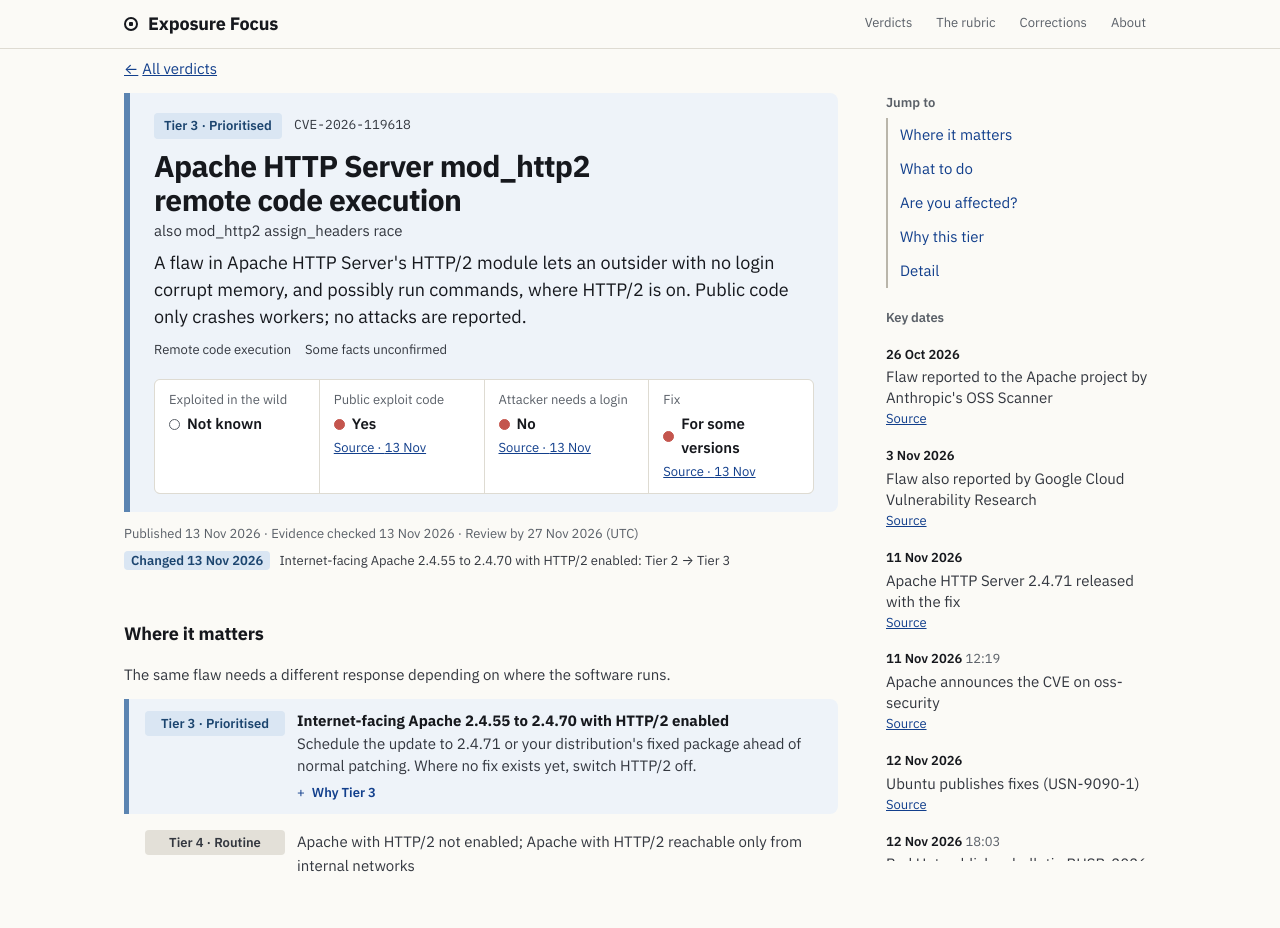
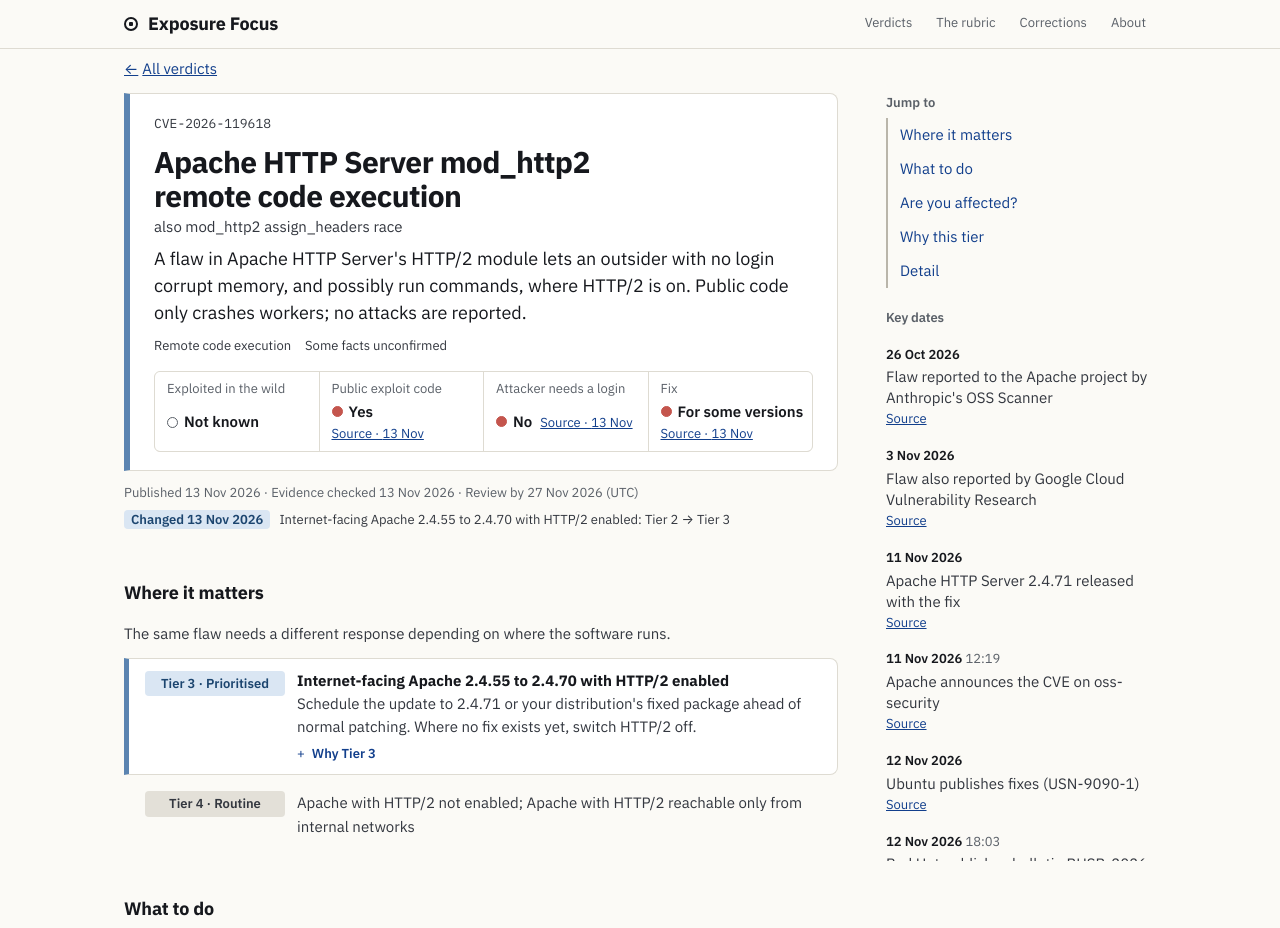
Before and after one commit to stephent23/exposure-focus, an Astro site: page /verdicts/apache-httpd-mod-http2 in a window 1280 px wide. Shown: the top 928 px of the page. Built offline with nearby package versions, Linux system fonts and the light colour scheme; Astro itself is replaced by a stand-in of ours.

Commit message:
Calmer colour, one tier label, compact key facts
Cards are white with a hairline border; the tier colour is only the left
edge and the badge, never a tinted background. The verdict header no longer
repeats the tier badge, which now appears once, in Where it matters. The
four key facts are compact: label above, value and source on one line.

Co-Authored-By: Claude Opus 5.5 <noreply@anthropic.com>

```diff
--- a/src/components/verdict/Summary.astro
+++ b/src/components/verdict/Summary.astro
@@ -2,7 +2,7 @@
 // The top of a verdict: tier, what the flaw is, four facts at a glance, and when it was last checked.
 import '../../styles/verdict/summary.css';
 import { ATTACKS } from '../../lib/attacks';
-import { TIERS, type TierNumber } from '../../lib/tiers';
+import type { TierNumber } from '../../lib/tiers';
 import { keyFacts, niceDate, shortDate, sortedChanges } from '../../lib/verdict-view';
 import { headlineTier, type RecordEntry } from '../../schema/record';
 
@@ -21,7 +21,6 @@ const move = sortedChanges(record.changes).find((c) => c.to_tier !== undefined);
   <a class="back" href="/"><span aria-hidden="true">←</span> All verdicts</a>
   <div class="verdict-panel">
   <p class="kicker">
-    <span class={`badge t${top}`}>Tier {top} · {TIERS[top].name}</span>
     <span class="cve">{record.cves.join(' · ')}</span>
   </p>
   <h1>{record.name}{record.aliases.length > 0 && <small> also {record.aliases.join(', ')}</small>}</h1>
--- a/src/styles/global.css
+++ b/src/styles/global.css
@@ -1,5 +1,5 @@
 /* Site-wide styles: colour tokens, base, type, header, footer and the badges and panels every page shares. */
-/* --bg, --fg, --edge and --wash default to neutral grey; .t1 to .t4 override them for each tier. */
+/* --bg, --fg, --edge and --wash default to neutral grey; .t1 to .t4 override them. Cards stay white: the tier shows only in the left edge and the badge, never as a tinted background. */
 :root {
   --ink: #16181d;
   --ink-2: #33373f;
@@ -30,10 +30,10 @@
   --fs-m: 15px;
   --fs-l: 18px;
 }
-.t1 { --bg: var(--tier1-bg); --fg: var(--tier1-fg); --edge: #c4554d; --wash: #fbeeed; }
-.t2 { --bg: var(--tier2-bg); --fg: var(--tier2-fg); --edge: #d1a32a; --wash: #fdf6de; }
-.t3 { --bg: var(--tier3-bg); --fg: var(--tier3-fg); --edge: #5b84b1; --wash: #eef3f9; }
-.t4 { --bg: #e3e0d8; --fg: var(--ink-2); --edge: #6b7078; --wash: var(--panel); }
+.t1 { --bg: var(--tier1-bg); --fg: var(--tier1-fg); --edge: #c4554d; --wash: #fff; }
+.t2 { --bg: var(--tier2-bg); --fg: var(--tier2-fg); --edge: #d1a32a; --wash: #fff; }
+.t3 { --bg: var(--tier3-bg); --fg: var(--tier3-fg); --edge: #5b84b1; --wash: #fff; }
+.t4 { --bg: #e3e0d8; --fg: var(--ink-2); --edge: #6b7078; --wash: #fff; }
 
 /* Base */
 * { box-sizing: border-box; }
--- a/src/styles/home.css
+++ b/src/styles/home.css
@@ -100,3 +100,6 @@
 .watch-date { grid-column: 2; grid-row: 1; font-size: var(--fs-s); color: var(--muted); white-space: nowrap; }
 @media (min-width: 700px) { .watching ul { grid-template-columns: repeat(2, minmax(0, 1fr)); } }
 @media (min-width: 1000px) { .watching ul { grid-template-columns: repeat(3, minmax(0, 1fr)); } }
+
+/* White cards with a hairline edge; the tier colour is only the left rule. */
+.card, .tally li { border-top: 1px solid var(--line); border-right: 1px solid var(--line); border-bottom: 1px solid var(--line); }
--- a/src/styles/rubric.css
+++ b/src/styles/rubric.css
@@ -51,3 +51,6 @@ table.grid tbody tr:last-child :is(td, .rowhead) { border-bottom: 0; }
 
 /* Column headers wrap between words, never mid-word, on narrow screens. */
 table.grid thead th { overflow-wrap: normal; hyphens: auto; }
+
+/* White cards with a hairline edge; the tier colour is only the left rule or the cell underline. */
+.tiercard, .gate, .adjust li { border-top: 1px solid var(--line); border-right: 1px solid var(--line); border-bottom: 1px solid var(--line); }
--- a/src/styles/trust.css
+++ b/src/styles/trust.css
@@ -12,3 +12,5 @@
 .correction dt { margin-top: 12px; font-size: var(--fs-s); font-weight: 600; color: var(--muted); }
 .correction dd { margin: 2px 0 0; color: var(--ink-2); }
 .correction h2 .mono { display: block; margin-top: 2px; font-weight: 400; }
+
+.correction { border-top: 1px solid var(--line); border-right: 1px solid var(--line); border-bottom: 1px solid var(--line); }
--- a/src/styles/verdict/placements.css
+++ b/src/styles/verdict/placements.css
@@ -40,3 +40,6 @@
   .where .place-main, .where .routine-rest { grid-template-columns: 1fr; }
   .where .reasoning { margin-left: 0; }
 }
+
+/* White card with a hairline edge; the tier colour is only the left rule. */
+.where .place { border-top: 1px solid var(--line); border-right: 1px solid var(--line); border-bottom: 1px solid var(--line); }
--- a/src/styles/verdict/summary.css
+++ b/src/styles/verdict/summary.css
@@ -10,17 +10,20 @@
 .summary .tags { margin-top: 10px; color: var(--ink-2); }
 
 /* Key facts: four cells on a white strip inside the panel. The value text carries the meaning; the dot only backs it up. */
-.keyfacts { margin: 18px 0 0; display: grid; grid-template-columns: repeat(2, minmax(0, 1fr)); gap: 1px; background: var(--line); border: 1px solid var(--line); border-radius: 6px; overflow: hidden; }
-.keyfact { padding: 10px 14px; background: #fff; }
-.keyfact dt { font-size: var(--fs-s); color: var(--muted); }
-.keyfact dd { margin: 2px 0 0; display: flex; align-items: center; gap: 7px; font-size: var(--fs-m); font-weight: 600; }
+.keyfacts { margin: 14px 0 0; display: grid; grid-template-columns: repeat(2, minmax(0, 1fr)); gap: 1px; background: var(--line); border: 1px solid var(--line); border-radius: 6px; overflow: hidden; }
+.keyfact { display: flex; flex-wrap: wrap; align-items: baseline; gap: 0 8px; padding: 7px 12px; background: #fff; }
+.keyfact dt { flex: 1 1 100%; font-size: var(--fs-s); color: var(--muted); }
+.keyfact dd { margin: 0; display: inline-flex; align-items: center; gap: 6px; font-size: var(--fs-m); font-weight: 600; white-space: nowrap; }
 .keyfact dd::before { content: ''; flex: none; width: 9px; height: 9px; border: 1.5px solid var(--muted); border-radius: 50%; }
 .keyfact.tone-bad dd::before { background: #c4554d; border-color: #c4554d; }
 .keyfact.tone-ok dd::before { background: #1b6e3c; border-color: #1b6e3c; }
-.keyfact dd.keyfact-src { margin: 2px 0 0; display: block; font-size: var(--fs-s); font-weight: 400; color: var(--muted); }
+.keyfact dd.keyfact-src { margin: 0; display: inline; font-size: var(--fs-s); font-weight: 400; color: var(--muted); }
 .keyfact dd.keyfact-src::before { content: none; }
 .meta { margin-top: 12px; font-size: var(--fs-s); color: var(--muted); }
 .last-change { margin-top: 6px; font-size: var(--fs-s); color: var(--ink-2); }
 .last-change-label { margin-right: 6px; padding: 1px 7px; border-radius: 4px; background: var(--tier3-bg); color: var(--tier3-fg); font-weight: 600; }
 @media (min-width: 560px) { .keyfacts { grid-template-columns: repeat(4, minmax(0, 1fr)); } }
 @media (max-width: 560px) { .verdict-panel { margin-inline: -16px; padding: 16px; border-radius: 0; border-left-width: 5px; } }
+
+/* White card with a hairline edge; the tier colour is only the left rule. */
+.verdict-panel { border-top: 1px solid var(--line); border-right: 1px solid var(--line); border-bottom: 1px solid var(--line); }
```
